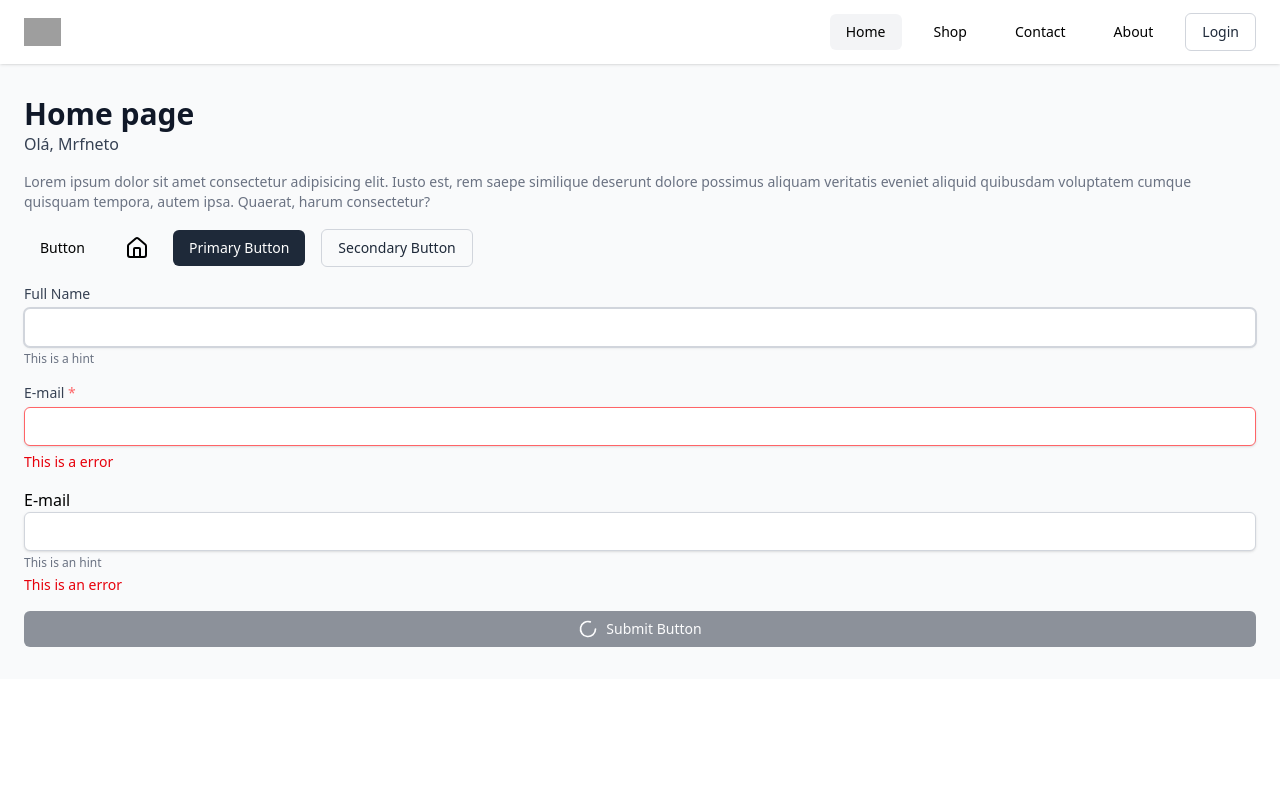
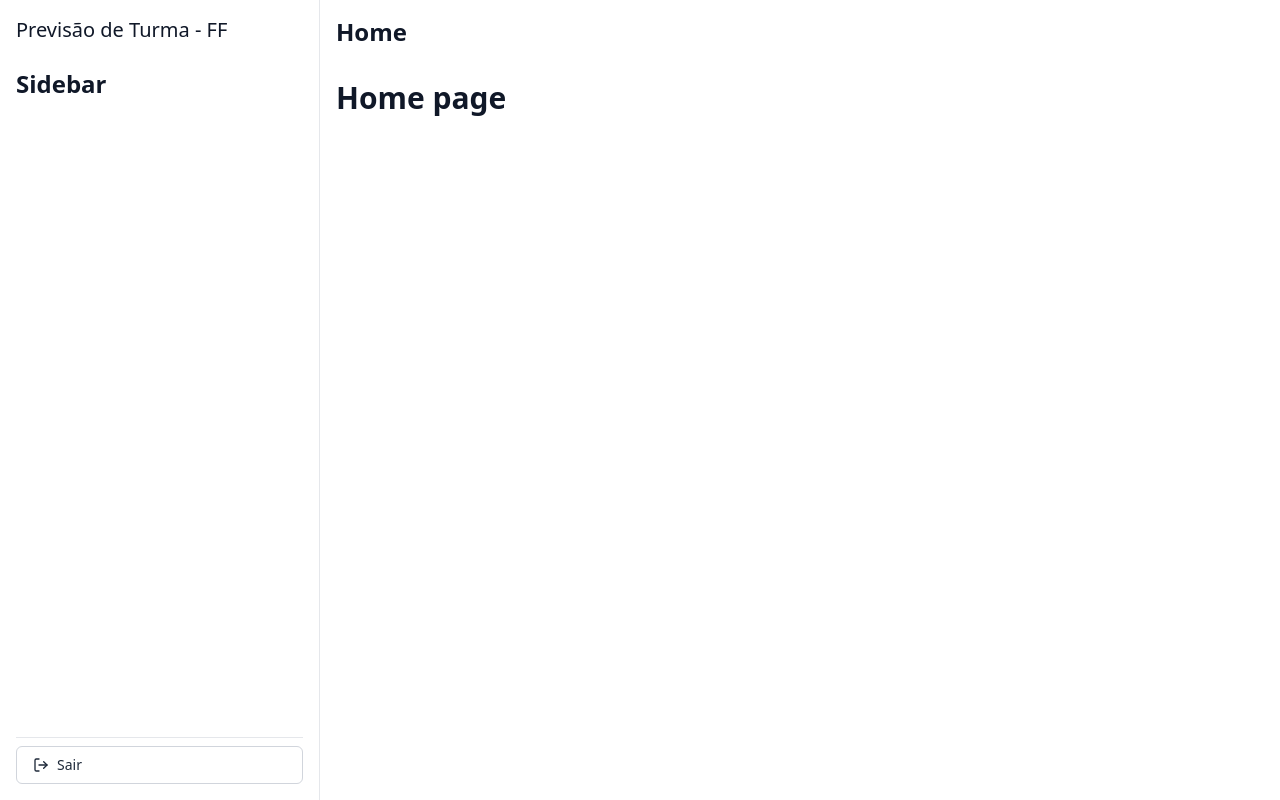
Before and after one commit to mrfneto/vue-start, a Vue app: page / in a window 1280 px wide. Built offline with nearby package versions, Linux system fonts and the light colour scheme; grey boxes are pictures that could not be loaded.

Commit message:
feat: Home page with sidebar and navbar

```diff
--- a/src/components/Navbar.vue
+++ b/src/components/Navbar.vue
@@ -1,68 +1,21 @@
-<script setup>
-import { ref } from 'vue'
-//
-import Icon from './Icon.vue'
-import { useRoute } from 'vue-router'
-
-const route = useRoute()
-
-const isOpen = ref(false)
-</script>
-
+<script setup></script>
 <template>
-  <nav class="fixed top-0 w-full bg-white shadow z-50">
-    <div class="container-lg flex justify-between items-center h-[4rem]">
-      <a href="#">
-        <img
-          class="w-auto h-6 sm:h-7"
-          src="https://merakiui.com/images/full-logo.svg"
-          alt="Logo"
-        />
-      </a>
-
-      <!-- Menu links -->
-      <div
-        :class="[
-          'fixed top-[4rem] left-0 h-[calc(100vh-4rem)] w-64 bg-white shadow-lg z-40 p-6 flex flex-col gap-4 transition-transform duration-300 ease-in-out  md:static md:top-0 md:left-0 md:h-auto md:w-auto md:shadow-none md:flex-row md:items-center md:p-0',
-          isOpen ? 'translate-x-0' : '-translate-x-full md:translate-x-0'
-        ]"
-      >
-        <RouterLink
-          class="btn btn-navlink"
-          :to="{ name: 'home' }"
-          :class="route.name === 'home' ? 'active' : ''"
-          >Home</RouterLink
-        >
-        <RouterLink class="btn btn-navlink" to="#">Shop</RouterLink>
-        <RouterLink class="btn btn-navlink" to="#">Contact</RouterLink>
-        <RouterLink class="btn btn-navlink" to="#">About</RouterLink>
-        <div class="flex-1 md:hidden"></div>
-        <RouterLink
-          class="btn btn-secondary btn-navlink w-full"
-          :to="{ name: 'login' }"
-        >
-          Login
-        </RouterLink>
+  <header class="relative w-full">
+    <nav class="min-h-[4rem] flex items-center w-full relative px-4">
+      <div class="justify-start w-1/2 space-x-2">
+        <slot name="start" />
       </div>
-
-      <!-- Mobile button -->
-      <div class="flex md:hidden">
-        <button
-          @click="isOpen = !isOpen"
-          type="button"
-          class="btn btn-icon"
-          aria-label="toggle menu"
-        >
-          <Icon :name="isOpen ? 'X' : 'Menu'" class="w-6 h-6" />
-        </button>
+      <div class="shrink-0 space-x-2">
+        <slot name="center" />
       </div>
-    </div>
-
-    <!-- Overlay mobile -->
-    <div
-      v-if="isOpen"
-      class="fixed top-[4rem] inset-0 bg-black/5 bg-opacity-50 transition-opacity duration-300 ease-in-out z-30 md:hidden cursor-pointer"
-      @click="isOpen = false"
-    ></div>
-  </nav>
+      <div class="justify-end w-1/2 space-x-2">
+        <slot name="end" />
+      </div>
+    </nav>
+  </header>
 </template>
+<style scoped>
+:where(nav > *:not(script, style)) {
+  @apply inline-flex items-center;
+}
+</style>
--- /dev/null
+++ b/src/components/Sidebar.vue
@@ -0,0 +1,80 @@
+<script setup>
+import { useRoute } from 'vue-router'
+import { onMounted, onUnmounted, watch } from 'vue'
+defineProps({ show: Boolean, permanent: Boolean, user: Object, theme: String })
+const emit = defineEmits(['close'])
+
+const route = useRoute()
+
+watch(
+  () => route.path,
+  () => {
+    emit('close')
+  }
+)
+
+const close = () => {
+  emit('close')
+}
+
+const closeOnEscape = e => {
+  if (e.key === 'Escape') {
+    close()
+  }
+}
+
+onMounted(() => document.addEventListener('keydown', closeOnEscape))
+
+onUnmounted(() => {
+  document.removeEventListener('keydown', closeOnEscape)
+  document.body.style.overflow = null
+})
+</script>
+<template>
+  <div>
+    <transition
+      enter-class="opacity-0"
+      enter-active-class="ease-out transition-medium"
+      enter-to-class="opacity-100"
+      leave-class="opacity-100"
+      leave-active-class="ease-out transition-medium"
+      leave-to-class="opacity-0"
+    >
+      <div
+        @keydown.esc="$emit('close')"
+        v-show="show"
+        class="z-10 fixed inset-0 transition-opacity"
+      >
+        <div
+          @click="$emit('close')"
+          class="absolute inset-0 bg-black opacity-15 lg:hidden cursor-pointer"
+          tabindex="0"
+        ></div>
+      </div>
+    </transition>
+
+    <aside
+      :class="[
+        show
+          ? 'translate-x-0 opacity-100 '
+          : permanent
+          ? 'opacity-0 -translate-x-full lg:translate-x-0 lg:opacity-100'
+          : 'opacity-0 -translate-x-full',
+        theme ? theme : 'bg-white border-gray-200'
+      ]"
+      class="fixed inset-0 z-50 flex flex-col w-80 h-screen p-4 overflow-y-auto border-r transition-all duration-300 ease-in-out"
+    >
+      <div v-if="$slots.header">
+        <slot name="header" />
+      </div>
+      <div class="flex flex-col justify-between flex-1 my-6">
+        <div class="flex flex-col flex-1 space-y-2">
+          <slot name="content" />
+        </div>
+      </div>
+      <div v-if="$slots.footer">
+        <slot name="footer" />
+      </div>
+    </aside>
+  </div>
+</template>
--- a/src/style.css
+++ b/src/style.css
@@ -70,10 +70,10 @@
   .btn-icon {
     @apply p-2;
   }
-  .btn-navlink {
-    @apply justify-start md:justify-center;
+  .btn-menu {
+    @apply justify-start;
   }
-  .btn-navlink.active {
+  .btn-menu.active {
     @apply bg-gray-100 hover:bg-gray-200;
   }
 
--- a/src/views/HomeView.vue
+++ b/src/views/HomeView.vue
@@ -1,66 +1,50 @@
 <script setup>
 import { ref } from 'vue'
-import { useStore } from '@/stores'
+import { useRouter } from 'vue-router'
 //
+import Sidebar from '@/components/Sidebar.vue'
+import Navbar from '@/components/Navbar.vue'
 import Icon from '@/components/Icon.vue'
-import Input from '@/components/Input.vue'
-import Submit from '@/components/Submit.vue'
-import Navbar from '@/components/Navbar.vue'
 
-const store = useStore()
+const router = useRouter()
+const sidebarShow = ref(false)
 
-const form = ref({})
-const errors = ref(null)
+const logout = () => {
+  router.replace({ name: 'login' })
+}
 </script>
 <template>
-  <div>
-    <Navbar />
-    <main class="pt-[4rem] bg-gray-50">
-      <div class="container-lg py-8">
-        <h1 class="heading-xl">
-          <span>Home page</span>
-        </h1>
-        <p class="body">Olá, {{ store.user?.name }}</p>
-        <p class="body-sm muted mt-4">
-          Lorem ipsum dolor sit amet consectetur adipisicing elit. Iusto est,
-          rem saepe similique deserunt dolore possimus aliquam veritatis eveniet
-          aliquid quibusdam voluptatem cumque quisquam tempora, autem ipsa.
-          Quaerat, harum consectetur?
-        </p>
-
-        <div class="mt-4 inline-flex items-center space-x-4">
-          <button class="btn">Button</button>
-          <button class="btn btn-icon">
-            <Icon name="Home" />
+  <div class="min-h-screen flex">
+    <Sidebar permanent :show="sidebarShow" @close="sidebarShow = false">
+      <template #header>
+        <span class="heading-md">Previsão de Turma - FF</span>
+      </template>
+      <template #content>
+        <h2 class="heading-lg">Sidebar</h2>
+      </template>
+      <template #footer>
+        <div class="border-t border-gray-200 pt-2">
+          <button @click="logout" class="btn btn-secondary btn-menu w-full">
+            <Icon name="LogOut" class="size-4 mr-2" />
+            <span>Sair</span>
           </button>
-          <button class="btn btn-primary">Primary Button</button>
-          <button class="btn btn-secondary">Secondary Button</button>
         </div>
-        <div class="mt-4">
-          <Input
-            id="name"
-            v-model="form.name"
-            label="Full Name"
-            hint="This is a hint"
-            autofocus
-          />
-          <Input
-            id="email"
-            v-model="form.email"
-            label="E-mail"
-            required
-            error="This is a error"
-          />
-          <div class="form-group">
-            <label for="email" class="form-lavel">E-mail</label>
-            <input type="email" id="email" class="form-input" />
-            <p class="form-hint">This is an hint</p>
-            <p class="form-error">This is an error</p>
-          </div>
-
-          <Submit loading class="btn-primary w-full">Submit Button</Submit>
-        </div>
-      </div>
+      </template>
+    </Sidebar>
+    <main
+      class="w-full flex flex-col ml-0 lg:ml-80 transition-all transform duration-200"
+    >
+      <Navbar bordered class="shadow-md lg:shadow-none">
+        <template #start>
+          <button class="btn btn-icon lg:hidden" @click="sidebarShow = true">
+            <Icon name="Menu" class="size-5" />
+          </button>
+          <h1 class="heading-lg">Home</h1>
+        </template>
+      </Navbar>
+      <section class="flex-1 p-4">
+        <h1 class="heading-xl">Home page</h1>
+      </section>
     </main>
   </div>
 </template>
--- a/src/views/LoginView.vue
+++ b/src/views/LoginView.vue
@@ -1,8 +1,12 @@
 <script setup>
 import { ref } from 'vue'
+import { useRouter } from 'vue-router'
+//
 import Icon from '@/components/Icon.vue'
 import Input from '@/components/Input.vue'
 import Submit from '@/components/Submit.vue'
+
+const router = useRouter()
 
 const form = ref({ email: '', password: '' })
 const loading = ref(false)
@@ -13,11 +17,13 @@ const onSubmit = async () => {
   try {
     setTimeout(() => {
       console.log(form.value)
+      router.replace({ name: 'home' })
+      loading.value = false
     }, 2000)
   } catch (error) {
     console.log(error)
   } finally {
-    loading.value = false
+    // loading.value = false
   }
 }
 </script>
```
